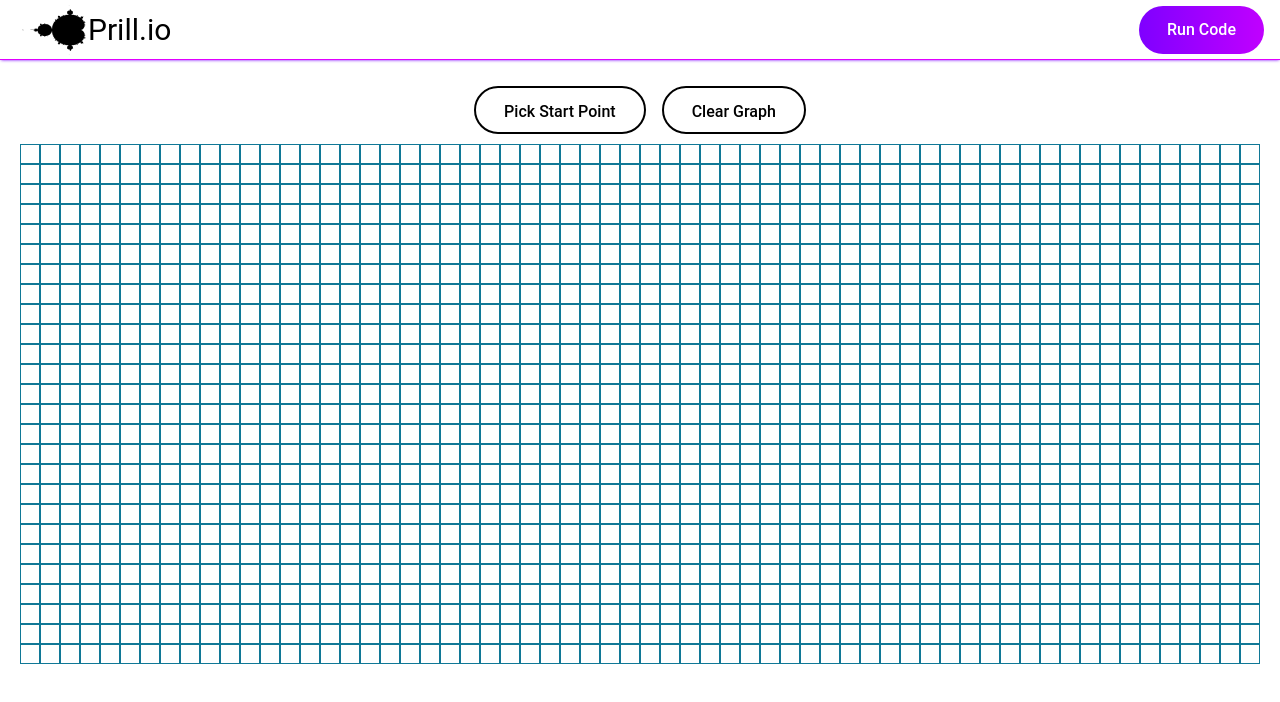
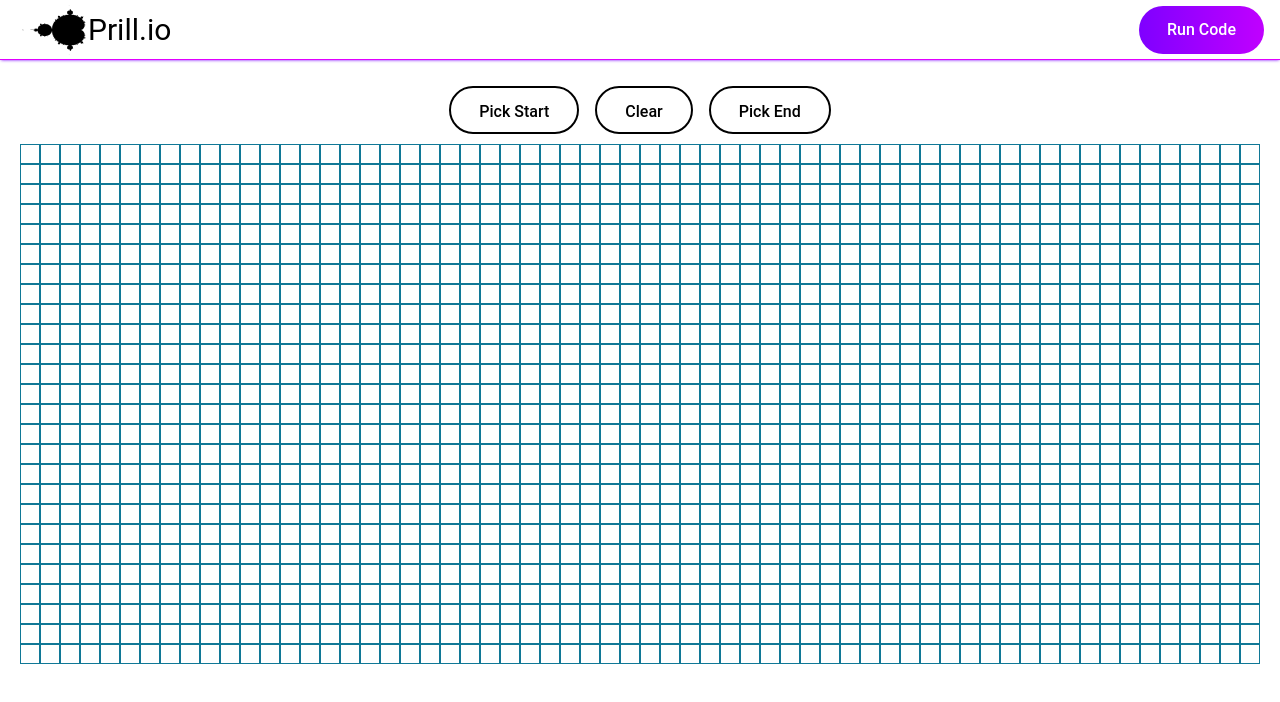
Before and after one commit to Syntax365/nextjs-prillio, a Next.js app: page / in a window 1280 px wide. Shown: the top 702 px of the page. Built offline with nearby package versions, Linux system fonts and the light colour scheme.

Commit message:
Add End Feature

```diff
--- a/components/Matrix/Square.js
+++ b/components/Matrix/Square.js
@@ -1,16 +1,20 @@
 import { useState } from "react";
 import { useSelector, useDispatch } from "react-redux";
-import { toggleStartPointCTA } from "../../slices/toolbarSlice";
-import { startPointPicker } from "../../helpers/squareHelper";
+import {
+  toggleStartPointCTA,
+  toggleEndPointCTA,
+} from "../../slices/toolbarSlice";
 
 function Square(props) {
   const dispatch = useDispatch();
 
+  const [isMouseover, setIsMouseover] = useState(false);
   const isStartPointActive = useSelector(
-    (state) => state.toolbar.isStartPointActive,
+    (state) => state.toolbar.isStartPointActive
   );
-
-  const [isMouseover, setIsMouseover] = useState(false);
+  const isEndPointActive = useSelector(
+    (state) => state.toolbar.isEndPointActive
+  );
 
   function onMouseEnter() {
     setIsMouseover(true);
@@ -24,11 +28,24 @@ function Square(props) {
 
   function onMouseClick(event) {
     let target = event.target;
+
     if (isStartPointActive) {
       dispatch(toggleStartPointCTA());
+      let prevStartPoint = document.querySelector("[start]");
+      if (prevStartPoint) {
+        prevStartPoint.removeAttribute("start");
+      }
       target.setAttribute("start", true);
-      console.log(target);
       //TODO: Add Start Point to State; Remove previous start points.
+    }
+
+    if (isEndPointActive) {
+      dispatch(toggleEndPointCTA());
+      let prevEndPoint = document.querySelector("[end]");
+      if (prevEndPoint) {
+        prevEndPoint.removeAttribute("end");
+      }
+      target.setAttribute("end", true);
     }
   }
 
--- a/components/Matrix/index.js
+++ b/components/Matrix/index.js
@@ -54,15 +54,20 @@ function Matrix(props) {
     window.graph = (path) => {
       let executionPath = path;
       let delay = 25;
-      executionPath.forEach((coord) => {
+      executionPath.every((coord) => {
+        let end = true;
         document
           .querySelectorAll(`[coordinates="${coord[0]},${coord[1]}"]`)
           .forEach((element) => {
+            if (element.hasAttribute("end")) {
+              end = false;
+            }
             setTimeout(() => {
               element.classList.add("color-purple");
             }, delay);
             delay += 25;
           });
+        return end;
       });
     };
   }, []);
@@ -89,7 +94,7 @@ function Matrix(props) {
       rows = totalRows,
       cols = totalCols,
       rStart = startPoint[0],
-      cStart = startPoint[1],
+      cStart = startPoint[1]
     ) => {
       (n = rows), (m = cols), (x = rStart), (y = cStart);
       let tot = n * m,
--- a/pages/index.js
+++ b/pages/index.js
@@ -8,15 +8,17 @@ import Button from "../components/Button";
 
 import { clearGraph } from "../helpers/gridHelper";
 import { useSelector, useDispatch } from "react-redux";
-import { toggleStartPointCTA } from "../slices/toolbarSlice";
+import { toggleStartPointCTA, toggleEndPointCTA } from "../slices/toolbarSlice";
 
 function Homepage() {
   const dispatch = useDispatch();
 
   const isStartPointActive = useSelector(
-    (state) => state.toolbar.isStartPointActive,
+    (state) => state.toolbar.isStartPointActive
   );
-
+  const isEndPointActive = useSelector(
+    (state) => state.toolbar.isEndPointActive
+  );
   return (
     <>
       <Head>
@@ -32,10 +34,19 @@ function Homepage() {
               isStartPointActive ? "active-button" : ""
             }`}
           >
-            Pick Start Point
+            <span className={"hidden sm:inline-block"}>Pick</span> Start
           </Button>
           <Button onClick={clearGraph} className={"secondary mx-2"}>
-            Clear Graph
+            Clear
+          </Button>
+          <Button
+            id="end-point-cta"
+            onClick={() => dispatch(toggleEndPointCTA())}
+            className={`secondary mx-2 ${
+              isEndPointActive ? "active-button" : ""
+            }`}
+          >
+            <span className={"hidden sm:inline-block"}>Pick</span> End
           </Button>
         </Toolbar>
         <Matrix className={"w-full h-[65vh]"} />
--- a/slices/toolbarSlice.js
+++ b/slices/toolbarSlice.js
@@ -4,14 +4,18 @@ const toolbarSlice = createSlice({
   name: "toolbar",
   initialState: {
     isStartPointActive: false,
+    isEndPointActive: false,
   },
   reducers: {
     toggleStartPointCTA: (state) => {
       state.isStartPointActive = !state.isStartPointActive;
     },
+    toggleEndPointCTA: (state) => {
+      state.isEndPointActive = !state.isEndPointActive;
+    },
   },
 });
 
-export const { toggleStartPointCTA } = toolbarSlice.actions;
+export const { toggleStartPointCTA, toggleEndPointCTA } = toolbarSlice.actions;
 
 export default toolbarSlice;
--- a/styles/globals.css
+++ b/styles/globals.css
@@ -5,6 +5,7 @@
 :root {
   --purple: #7f00ff;
   --pink: #e100ff;
+  --blue: #1f4277;
 }
 
 html,
@@ -113,8 +114,8 @@ a {
   background-color: lightgreen;
 }
 
-.start-point {
-  background-color: var(--pink);
+th[end] {
+  background-color: var(--blue);
 }
 
 th[start] {
```
Also changed, not shown: 1 other file (tests, documents, lock files or other folders).
